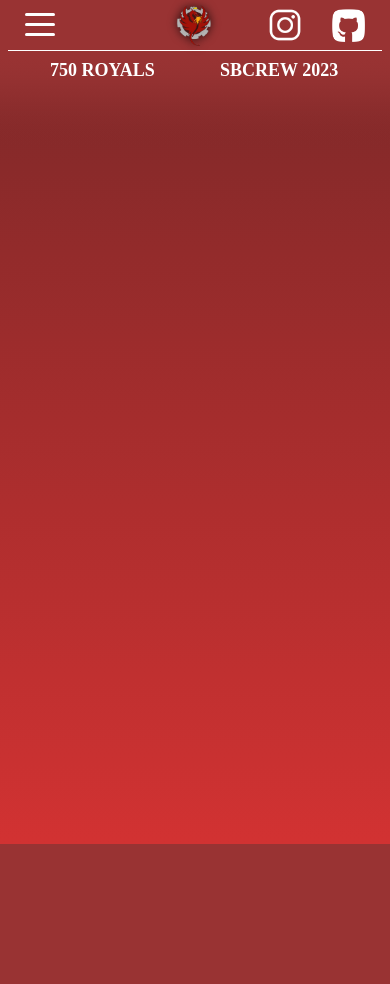
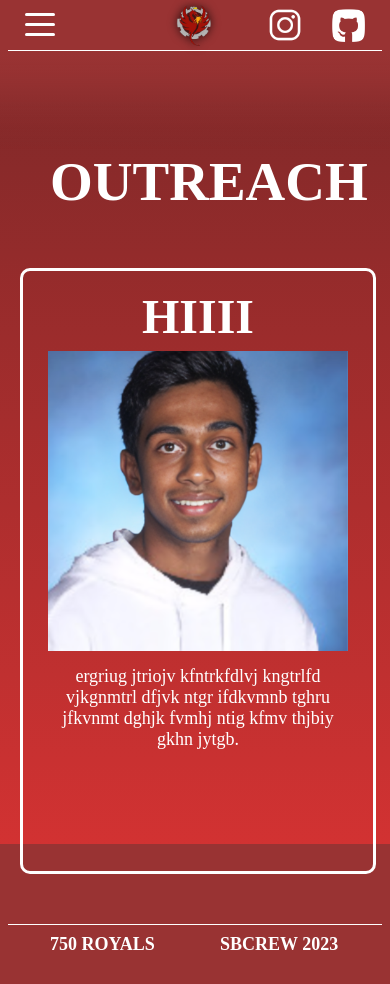
Before and after one commit to SB-750Royals/SB-750Royals.github.io, a React (Create React App) app in the folder 750royals/: page /outreach in a window 390 px wide. Before the commit the page ends 844 px from the top, so only its background shows below. Built offline with nearby package versions, Linux system fonts and the light colour scheme.

Commit message:
Finished Outreach Page

```diff
--- a/750royals/src/pages/Home.js
+++ b/750royals/src/pages/Home.js
@@ -5,7 +5,9 @@ function Home() {
     return (
         <div>
             <div id="home_background"></div>
-
+            <p id="home_title">750<br></br>Royals</p>
+            <p id="home_subtitle">South Brunswick High School</p>
+            <p class="home_section_title">Our Team</p>
         </div>
     );
 }
--- a/750royals/src/pages/Outreach.js
+++ b/750royals/src/pages/Outreach.js
@@ -1,10 +1,14 @@
 import './styles/Outreach.css';
 import React from "react";
+import OutreachSection from './components/outreach/main.js';
+import Temp from './images/members/temp.png';
 
 function Outreach() {
     return (
         <div>
             <div id="outreach_background"></div>
+            <p id="outreach_title">Outreach</p>
+            <OutreachSection image={Temp} title="hiiii" description="ergriug jtriojv kfntrkfdlvj kngtrlfd vjkgnmtrl dfjvk ntgr ifdkvmnb tghru jfkvnmt dghjk fvmhj ntig kfmv thjbiy gkhn jytgb."></OutreachSection>
         </div>
     );
 }
--- a/750royals/src/pages/components/bio/main.js
+++ b/750royals/src/pages/components/bio/main.js
@@ -1,13 +1,13 @@
 import './styles.css';
 import React from "react";
 
-function Bio({ name, role, grade, image, r, g, b, y }) {
+function Bio({ name, role, grade, image, r, g, b }) {
 
     let color = 'rgba(' + r + ', ' + g + ', ' + b + ', 0.25)';
 
     return (
         <div>
-            <div id="bio_container" style={{top:y}}>
+            <div id="bio_container">
                 <img id="bio_image" src={image} alt=""></img>
                 <div id="bio_image_filter" style={{backgroundColor:color}}></div>
                 <p id="bio_name" class="bio_text">{name}</p>
--- a/750royals/src/pages/components/bio/styles.css
+++ b/750royals/src/pages/components/bio/styles.css
@@ -5,7 +5,7 @@
     margin-right: 25px;
     margin-top: 25px;
     margin-bottom: 25px;
-    border-radius: 1vw;
+    border-radius: 10px;
     border-style: solid;
     border-color: white;
     position: relative;
@@ -14,7 +14,7 @@
 #bio_image {
     width: 250px;
     height: 250px;
-    border-radius: 1vw;
+    border-radius: 10px;
     object-fit: cover;
     filter: saturate(0%);
     transition: filter 1s;
@@ -28,7 +28,7 @@
 #bio_image_filter {
     width: 250px;
     height: 250px;
-    border-radius: 1vw;
+    border-radius: 10px;
     object-fit: cover;
     position: absolute;
     transition: opacity 0.25s;
--- a/750royals/src/pages/components/navbar/styles.css
+++ b/750royals/src/pages/components/navbar/styles.css
@@ -236,7 +236,7 @@
 #menu_gradient {
     width: 100vw;
     height: 100px;
-    margin-top: 175px;
+    margin-top: 170px;
     background: linear-gradient(
         to bottom,
         hsl(0, 0%, 0%) 0%,
--- /dev/null
+++ b/750royals/src/pages/components/outreach/main.js
@@ -0,0 +1,18 @@
+import './styles.css';
+import React from "react";
+
+function OutreachSection({ title, image, description }) {
+
+    return (
+        <div>
+            <div id="outreach_container">
+                <img src={image} id="outreach_image" alt=""></img>
+                <p id="outreach_section_title">{title}</p>
+                <p id="outreach_section_description">{description}</p>
+            </div>
+        </div>
+
+    );
+}
+
+export default OutreachSection;
--- /dev/null
+++ b/750royals/src/pages/components/outreach/styles.css
@@ -0,0 +1,70 @@
+#outreach_container {
+    width: 90vw;
+    height: 250px;
+    margin-left: 5vw;
+    border-radius: 10px;
+    border-style: solid;
+    border-color: white;
+    position: relative;
+}
+
+#outreach_image {
+    width: 200px;
+    height: 200px;
+    left: 25px;
+    top: 25px;
+    object-fit: cover;
+    position: absolute;
+}
+
+#outreach_section_title {
+    font-size: 48px;
+    color: white;
+    font-family: "Century Gothic";
+    text-transform: uppercase;
+    font-weight: bold;
+    position: absolute;
+    left: 250px;
+    top: -30px;
+}
+
+#outreach_section_description {
+    width: calc(90vw - 300px);
+    font-size: 18px;
+    color: white;
+    font-family: "Century Gothic";
+    position: absolute;
+    left: 250px;
+    top: 55px;
+}
+
+@media (max-width: 1000px) {
+
+    #outreach_container {
+        width: 350px;
+        height: 600px;
+        margin-left: calc(50vw - 175px);
+    }
+
+    #outreach_section_title {
+        width: 350px;
+        left: 0px;
+        text-align: center;
+    }
+
+    #outreach_image {
+        width: 300px;
+        height: 300px;
+        left: 25px;
+        top: 80px;
+    }
+
+    #outreach_section_description {
+        width: 300px;
+        left: 25px;
+        margin-top: 340px;
+        position: relative;
+        text-align: center;
+    }
+
+}
--- a/750royals/src/pages/styles/Home.css
+++ b/750royals/src/pages/styles/Home.css
@@ -6,3 +6,26 @@
     z-index: 0;
     top: 0px;
 }
+
+#home_title {
+    font-size: 128px;
+    margin-top: 200px;
+    margin-left: 15vw;
+    z-index: 1;
+    color: white;
+    font-family: "Century Gothic";
+    font-weight: bold;
+    text-transform: uppercase;
+    position: relative;
+}
+
+#home_subtitle {
+    font-size: 48px;
+    margin-left: 15vw;
+    z-index: 1;
+    color: rgb(200, 200, 200);
+    font-family: "Century Gothic";
+    font-weight: bold;
+    position: relative;
+    bottom: 125px;
+}
--- a/750royals/src/pages/styles/Outreach.css
+++ b/750royals/src/pages/styles/Outreach.css
@@ -3,4 +3,29 @@
     height: 100vh;
     position: fixed;
     background: linear-gradient(to bottom, rgb(120, 40, 40), rgb(210, 50, 50));
+    z-index: 0;
+    top: 0px;
 }
+
+#outreach_title {
+    text-align: center;
+    font-size: 80px;
+    margin-top: 150px;
+    padding-left: 50px;
+    padding-right: 50px;
+    z-index: 1;
+    color: white;
+    font-family: "Century Gothic";
+    font-weight: bold;
+    text-transform: uppercase;
+    position: relative;
+}
+
+@media (max-width: 715px)
+{
+
+    #outreach_title {
+        font-size: 55px;
+    }
+
+}
```
